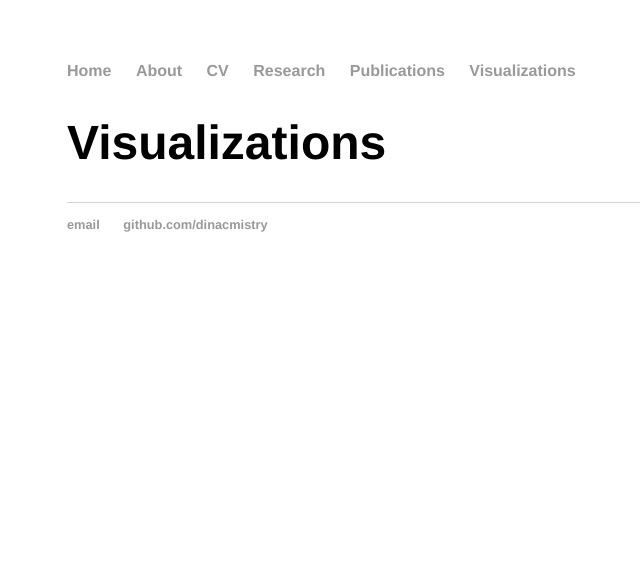
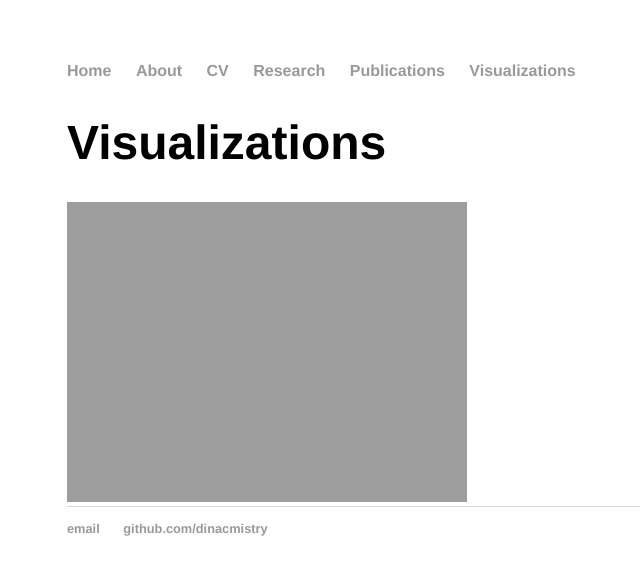
Before and after one commit to dinacmistry/dinacmistry.github.io, a Jekyll site: the page built from visualizations/index.html, in a window 1280 px wide. Shown: the top 575 px of the page, without its empty margins (125-765 px from the left). Built offline with Jekyll 4.4.1, drawn with Linux system fonts in a browser that asks for light colours.

Commit message:
adding image

```diff
--- a/visualizations/index.html
+++ b/visualizations/index.html
@@ -5,7 +5,8 @@ title: Visualizations Dina Mistry
 
 		<div class="research">
 			<h1>Visualizations</h1>
-			<!-- ![useful image]({{ site.url }}/visualizations/Maharashtra_CM_85_H.pdf) -->
+			<!-- ({{ site.url }}/visualizations/Maharashtra_CM_85_H.pdf) -->
+			<img src="{{ site.url }}/visualizations/Maharashtra_CM_85_H.pdf">
 			<!-- [https://github.com/dinacmistry/contactmatrices/blob/master/matrices/Maharashtra_CM_85_H.pdf?raw=true] -->
 			<!-- <pdf> ({{ site.url }}/visualizations/Maharashtra_CM_85_H.pdf) </pdf> -->
 		</div>
```
